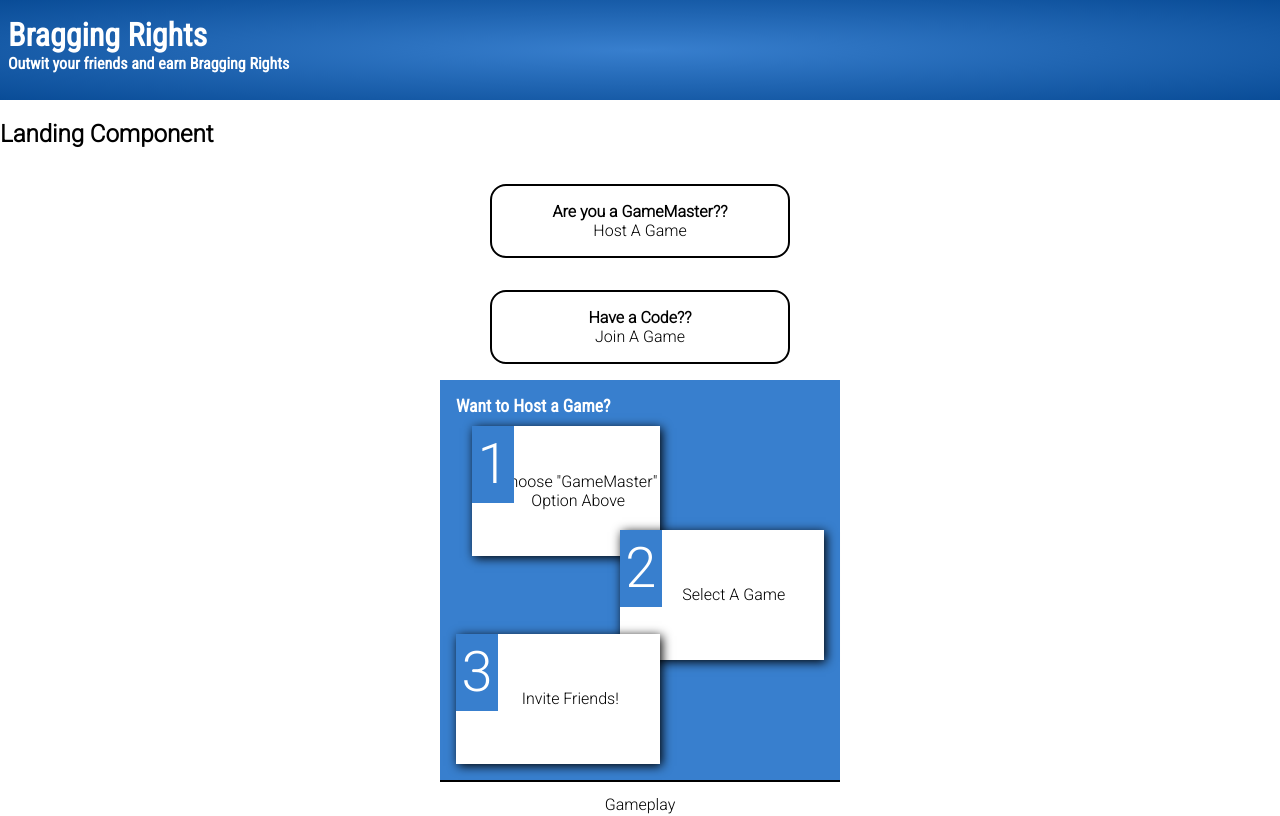
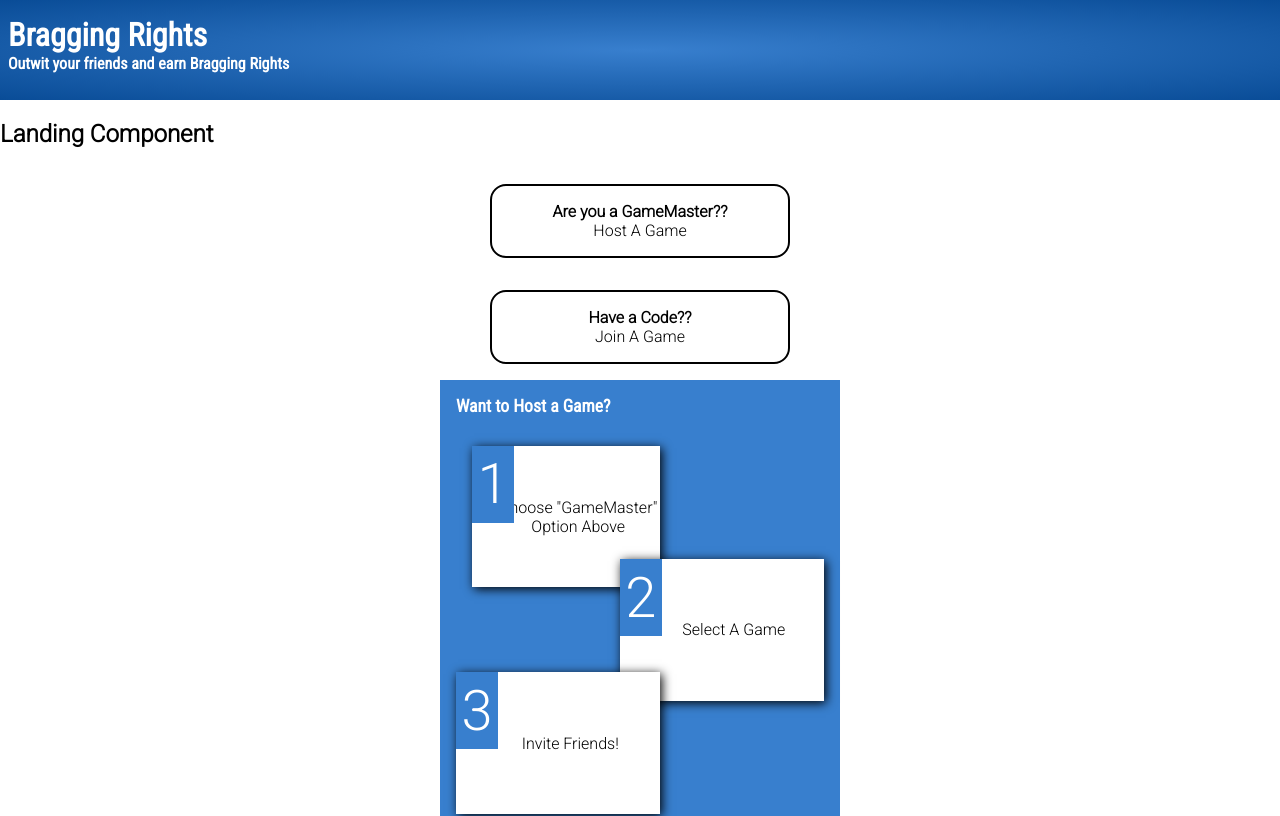
Before and after one commit to chingu-voyages/v8-chimeras-team-01, a React (Create React App) app: page / in a window 1280 px wide. Shown: the top 816 px of the page. Built offline with nearby package versions, Linux system fonts and the light colour scheme.

Commit message:
Adjust sizing on HowToHost Landing

```diff
--- a/src/components/Landing/index.css
+++ b/src/components/Landing/index.css
@@ -45,11 +45,11 @@
 .how-to-host {
   display: grid;
   grid-template-columns:[htc1] 4fr [htc2] 1fr [htc3] 4fr [htc4];
-  grid-template-rows: [htr1] 30px [htr2] 4fr [htr3] 1fr [htr4] 3fr [htr5] 1fr [htr6] 4fr [htr7];
+  grid-template-rows: [htr1] 50px [htr2] 4fr [htr3] 1fr [htr4] 3fr [htr5] 1fr [htr6] 4fr [htr7];
   box-sizing: border-box;
   width: 100%;
   max-width: 400px;
-  height: 400px;
+  height: 450px;
   padding: 1em;
   margin: 0 auto;
   background-color: var(--color-main);
```
